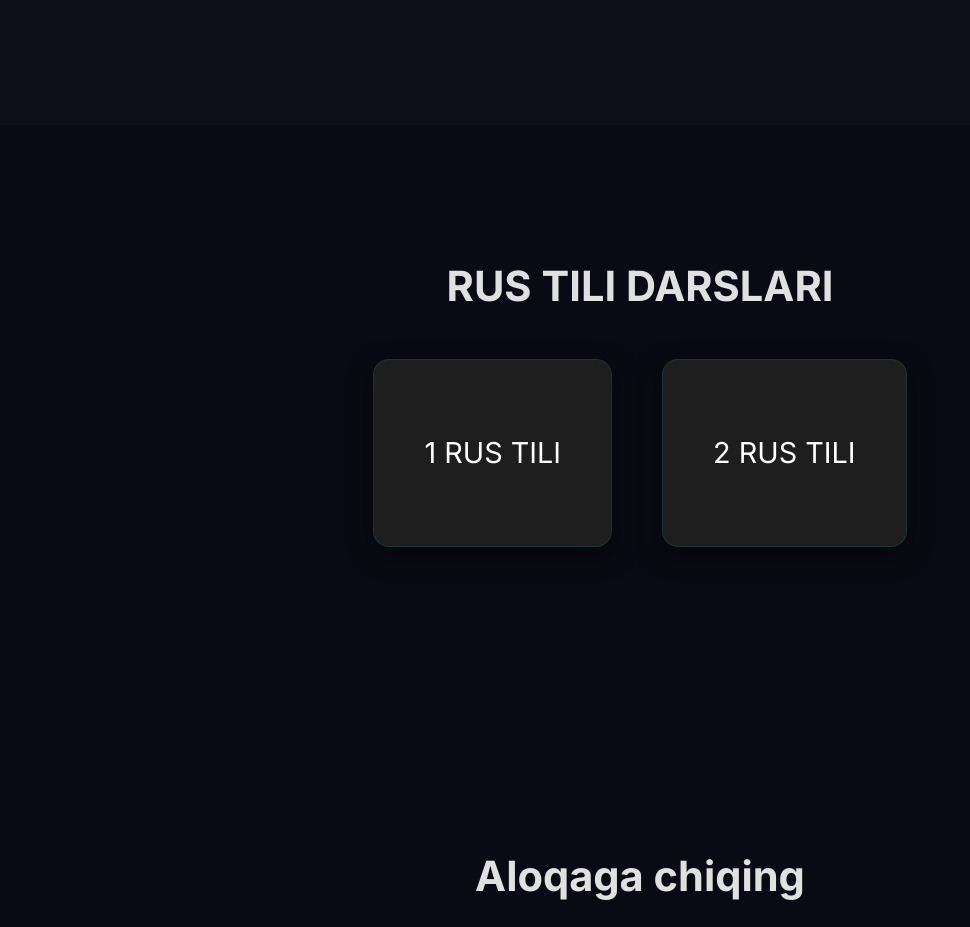
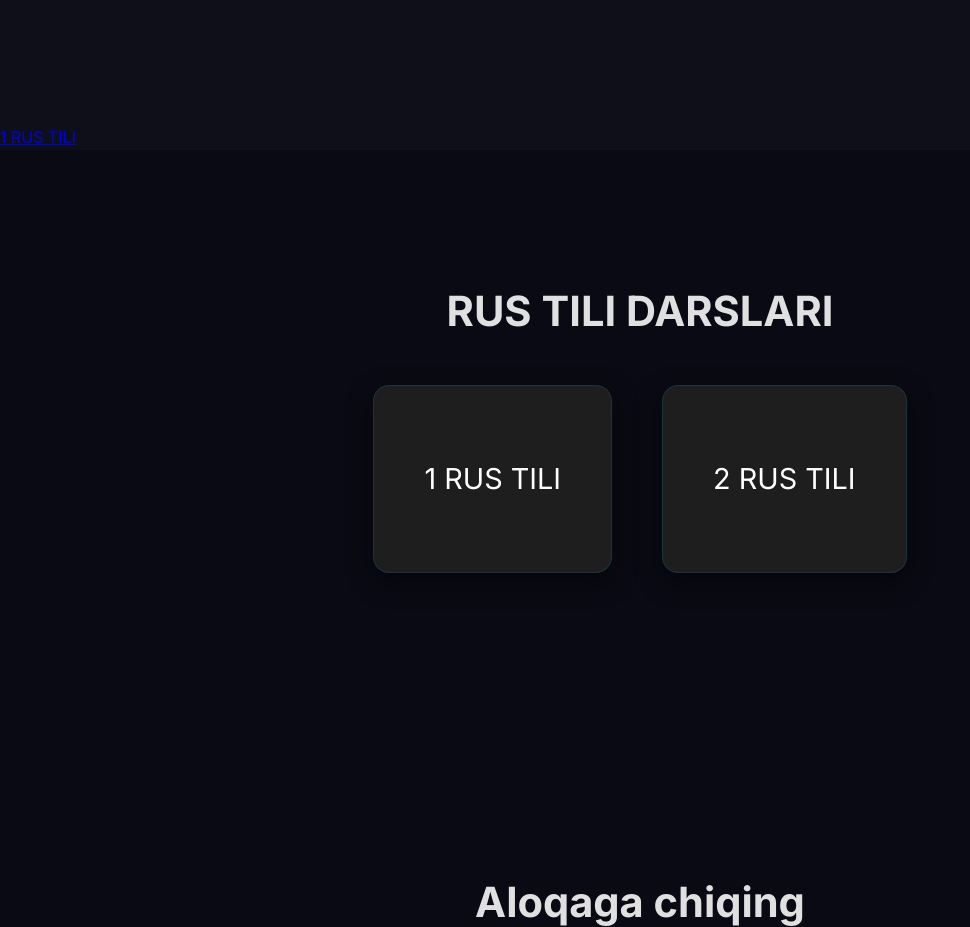
Before and after one commit to abatovaziz227-sudo/abatovazizbek, a plain HTML site: page index.html in a window 1280 px wide. Shown: the part 1081-2008 px from the top of the page, without its empty margins (0-970 px from the left). Drawn offline with Linux system fonts and the light colour scheme.

Commit message:
Update index.html

```diff
--- a/index.html
+++ b/index.html
@@ -47,7 +47,7 @@
         </div>
       </div>
     </section>
-
+<a href="1-rus-tili.html">1 RUS TILI</a>
     <!-- Skills -->
     <!-- Skills / RUS TILI DARSLARI bo'limi -->
 <section id="skills" class="dark-section">
```
